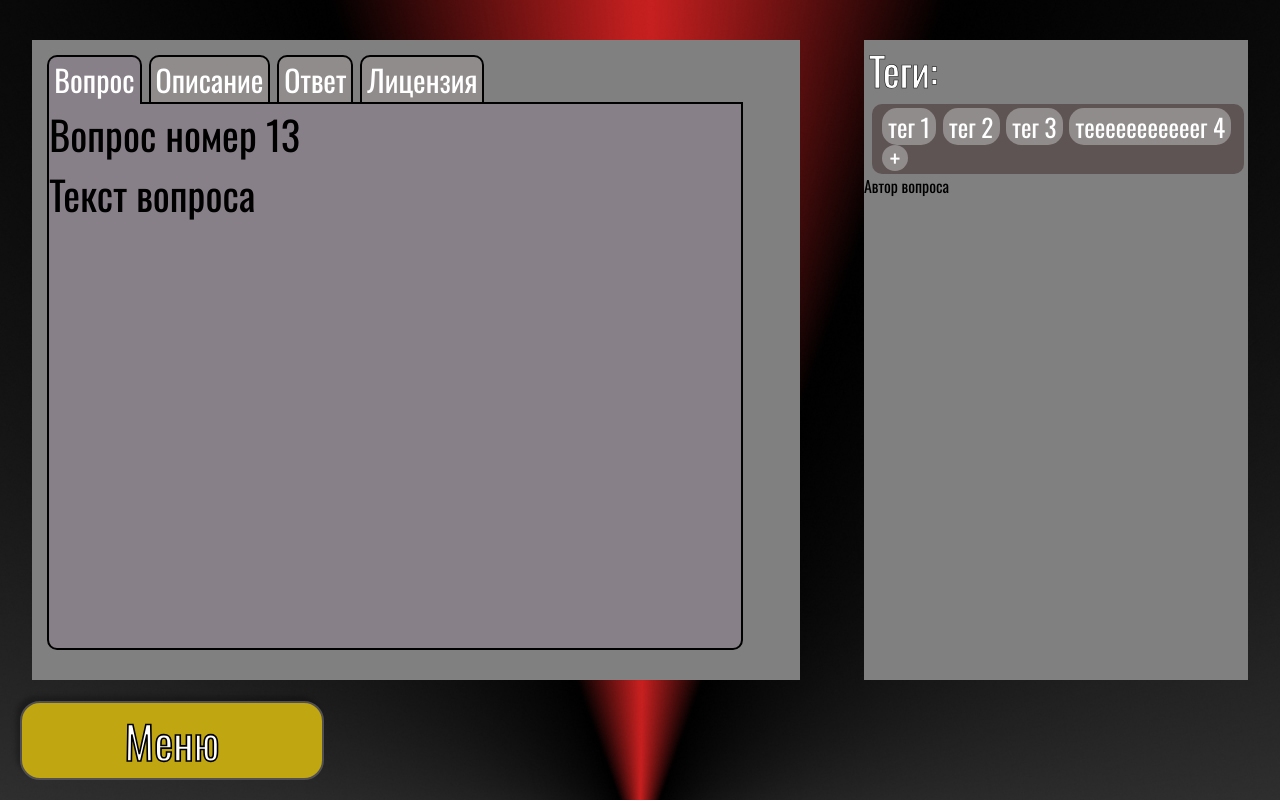
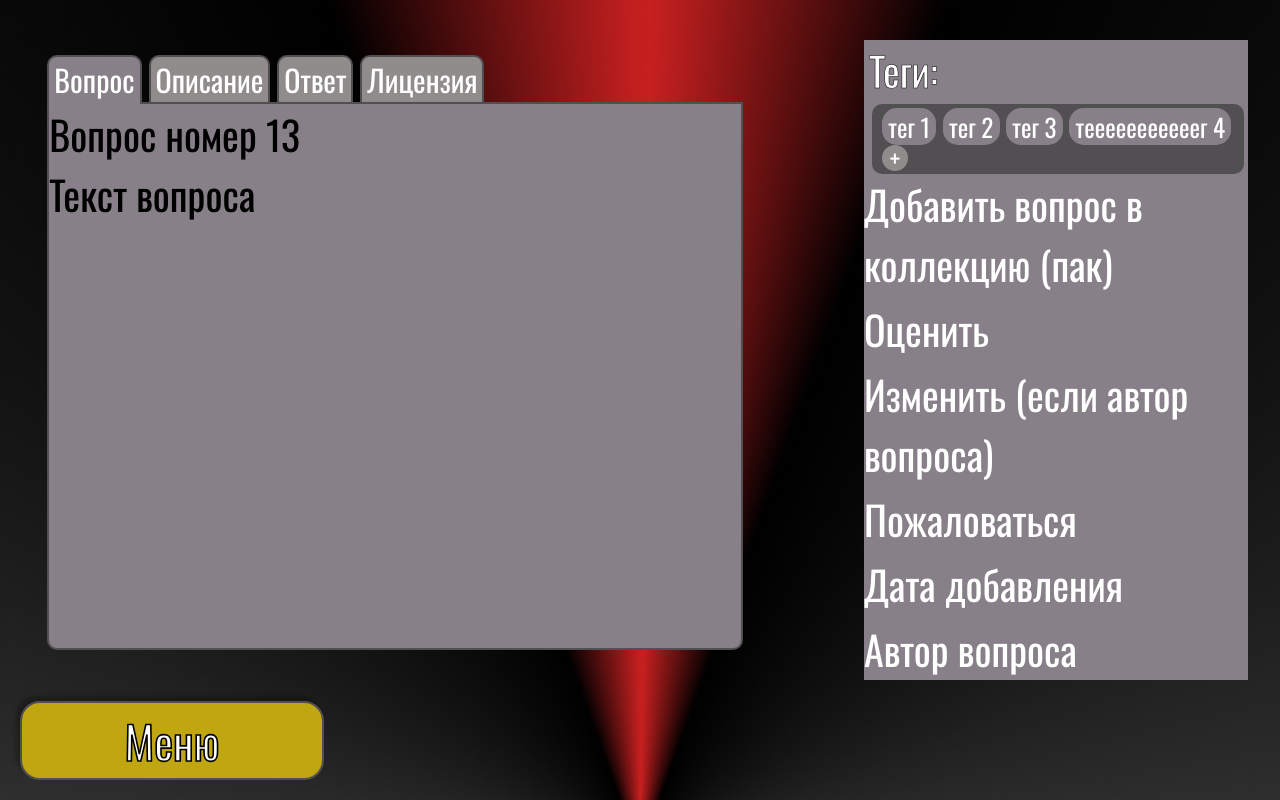
Before and after one commit to Trinadtsaty/WhatWhereWhen, a Django app: page /questions/13/ in a window 1280 px wide. Run offline with Django 4.2, Linux system fonts and the light colour scheme.

Commit message:
Делаю шаблон вопроса и его стили

```diff
--- a/WhatWhereWhen/questions/static/questions/css/pattern.css
+++ b/WhatWhereWhen/questions/static/questions/css/pattern.css
@@ -61,7 +61,7 @@ h1,li {
     margin-left: 2.5vw;
     height: 80vh;
     width: 60vw;
-    background-color: grey;
+/*    background-color: grey;*/
 }
 
 #tools_box {
@@ -70,11 +70,11 @@ h1,li {
     margin-left: 5vw;
     height: 80vh;
     width: 30vw;
-    background-color: grey;
+    background-color: rgba(136, 128, 136, 1);
 }
 
 #tegs_box{
-    background-color: #5e5454;
+    background-color: rgba(82, 79, 82, 1);
     width: 95%;
     margin-left: 2%;
     margin-top: 1%;
@@ -105,7 +105,7 @@ h1,li {
 .teg {
     margin-left: 0.5vw;
     border-radius: 15px;
-    background-color: #918c8c;
+    background-color: rgba(136, 128, 136, 1);
     padding-left: 0.5vw;
     padding-right: 0.5vw;
 
@@ -166,9 +166,9 @@ h1,li {
     margin-left: 1%;
     padding-left: 5px;
     padding-right: 5px;
-    border-top: 2px solid #000; /* Обводка сверху */
-    border-left: 2px solid #000; /* Обводка слева */
-    border-right: 2px solid #000; /* Обводка справа */
+    border-top: 2px solid rgba(82, 79, 82, 1); /* Обводка сверху */
+    border-left: 2px solid rgba(82, 79, 82, 1); /* Обводка слева */
+    border-right: 2px solid rgba(82, 79, 82, 1); /* Обводка справа */
     border-bottom: none;
     border-top-left-radius: 10px; /* Закругление верхнего левого угла */
     border-top-right-radius: 10px; /* Закругление верхнего правого угла */
@@ -182,17 +182,18 @@ h1,li {
     background-color: rgba(136, 128, 136, 1);
     margin: 0;
     margin-left: 2%;
+
+    min-width: 425px;
     width: 90%;
     height: 85%;
     overflow-y: auto;
     overflow-x: hidden;
-     margin-top: -2px;
+    margin-top: -2px;
 
-
-    border-top: 2px solid #000;
-    border-left: 2px solid #000;
-    border-right: 2px solid #000;
-    border-bottom: 2px solid #000;
+    border-top: 2px solid rgba(82, 79, 82, 1);
+    border-left: 2px solid rgba(82, 79, 82, 1);
+    border-right: 2px solid rgba(82, 79, 82, 1);
+    border-bottom: 2px solid rgba(82, 79, 82, 1);
     border-bottom-left-radius: 10px; /* Закругление верхнего левого угла */
     border-bottom-right-radius: 10px; /* Закругление верхнего правого угла */
 }
@@ -200,3 +201,9 @@ h1,li {
 .appears_text {
     font-size: 40px;
 }
+
+.exemple {
+    font-size: 40px;
+    color: white;
+    margin-bottom: 5px;
+}
--- a/WhatWhereWhen/questions/static/questions/js/question_display.js
+++ b/WhatWhereWhen/questions/static/questions/js/question_display.js
@@ -1,4 +1,3 @@
-
 
 function showQuestion(questionNumber) {
     // Скрываем все вопросы
@@ -11,7 +10,7 @@ function showQuestion(questionNumber) {
     const buttons = document.querySelectorAll('.question_button'); // Предполагается, что у кнопок есть класс 'question_button'
     buttons.forEach(button => {
         button.style.backgroundColor = "";
-        button.style.borderBottom = "2px solid #000";
+        button.style.borderBottom = "2px solid rgba(82, 79, 82, 1)";
     });
 
     // Показываем только выбранный вопрос
--- a/WhatWhereWhen/questions/templates/questions/pattern.html
+++ b/WhatWhereWhen/questions/templates/questions/pattern.html
@@ -28,7 +28,12 @@
             {% block tegs %}
             {% endblock %}
         </div>
-        <div>Автор вопроса</div>
+        <div class="exemple">Добавить вопрос в коллекцию (пак)</div>
+        <div class="exemple">Оценить</div>
+        <div class="exemple">Изменить (если автор вопроса)</div>
+        <div class="exemple">Пожаловаться</div>
+        <div class="exemple">Дата добавления</div>
+        <div class="exemple">Автор вопроса</div>
     </div>
 
 
--- a/WhatWhereWhen/questions/templates/questions/question.html
+++ b/WhatWhereWhen/questions/templates/questions/question.html
@@ -3,16 +3,17 @@
 
 {% block question %}
 <div id="question" class="appears_text">
-    <div>{{ question_name }}</div>
-    <div>{{ question_text }}</div>
+    <div id="question_name">{{ question_name }}</div>
+    <div class="many_text" id="question_text">{{ question_text }}</div>
 </div>
 
 <div id="note" class="appears_text">
-    <div>{{ note }}</div>
+    <div class="many_text">{{ note }}</div>
 </div>
 
 <div id="answer" class="appears_text">
-    <div>{{ answer }}</div>
+    <div class="many_text">{{ answer_not }}</div>
+    <div >{{ answer }}</div>
 </div>
 
 <div id="license" class="appears_text">
--- a/WhatWhereWhen/questions/views.py
+++ b/WhatWhereWhen/questions/views.py
@@ -20,6 +20,7 @@ def question(request,question_number):
     question_text = "Текст вопроса"
     question_name = f"Вопрос номер {question_number}"
     note ="примичание"
+    answer_not = "Описание овтета"
     answer = "ответ"
     license_name = "MIT License/X11 License"
     license_text = """
@@ -42,4 +43,5 @@ THE SOFTWARE IS PROVIDED “AS IS”, WITHOUT WARRANTY OF ANY KIND, EXPRESS OR I
         "answer" : answer,
         "license_name" : license_name,
         "license_text" : license_text,
+        "answer_not":answer_not,
     })
```
